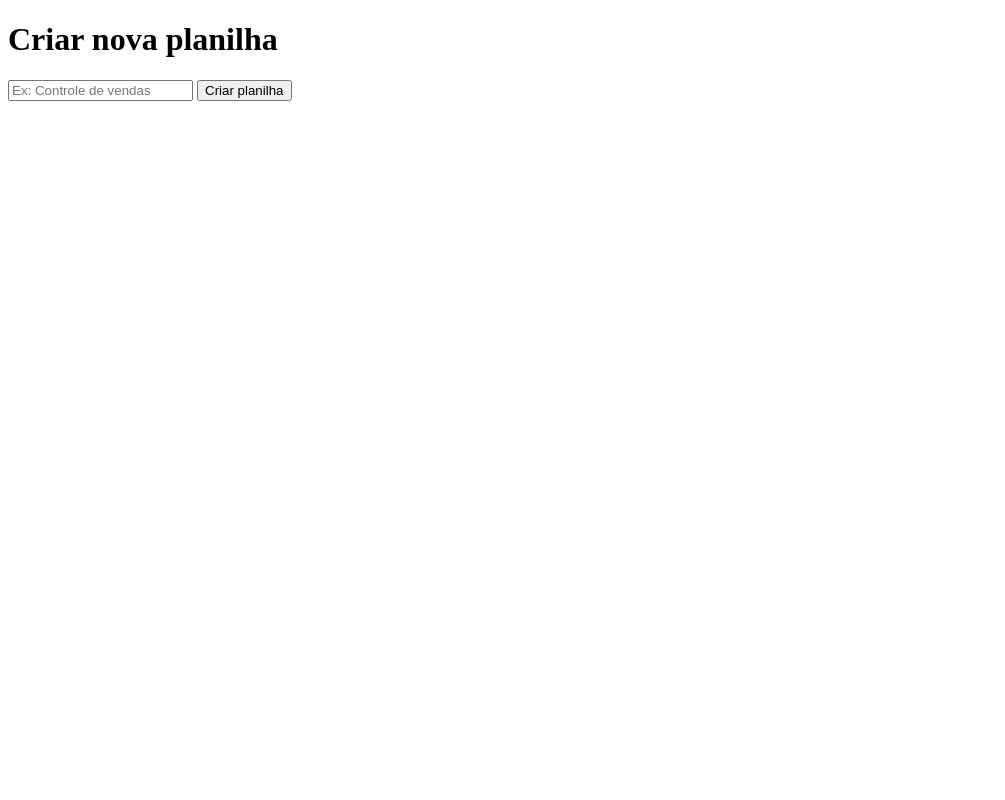
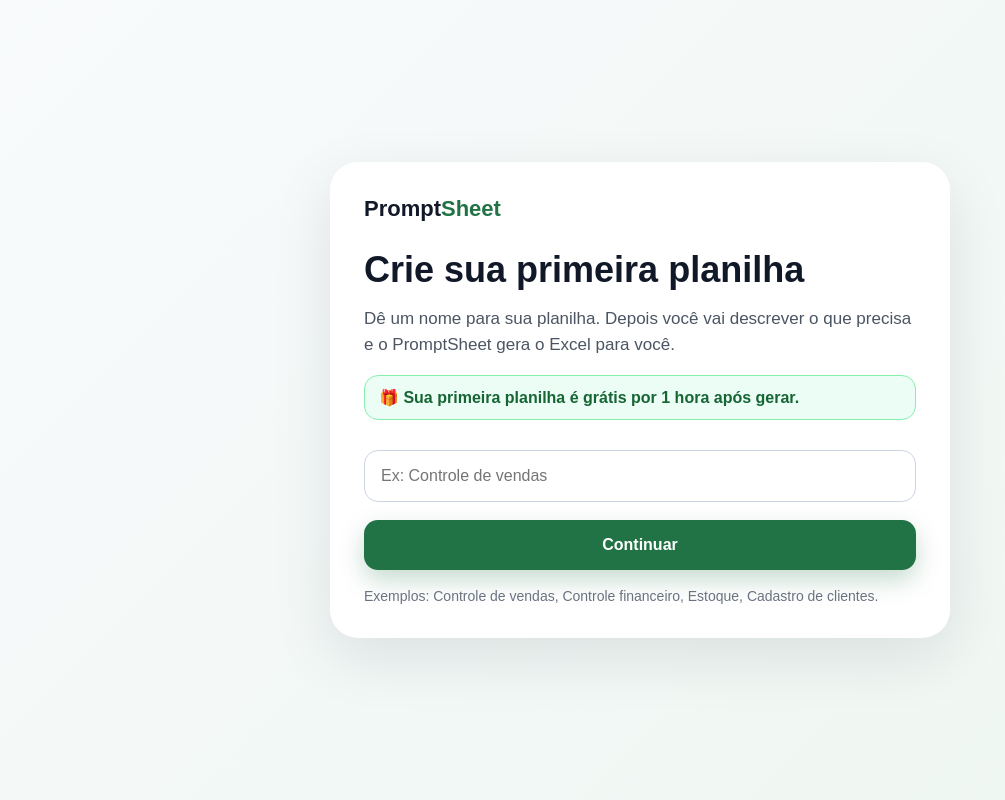
Before and after one commit to alessandronossa-lgtm/alessandronossa-lgtm, a Flask app: page /app in a window 1280 px wide. Shown: the whole page, without its empty margins (0-1005 px from the left). Run offline with Flask 3, Linux system fonts and the light colour scheme; the visitor is signed in with stand-in values (Sample User, id 1); data that the repository does not hold is empty; parts of the project's set-up code (start-up, migrations or seed data) failed here and were passed over.

Commit message:
Update app.html

```diff
--- a/templates/app.html
+++ b/templates/app.html
@@ -2,16 +2,128 @@
 <html lang="pt-br">
 <head>
   <meta charset="UTF-8">
-  <title>PromptSheet</title>
+  <title>Criar planilha | PromptSheet</title>
+  <meta name="viewport" content="width=device-width, initial-scale=1.0">
+
+  <style>
+    * { box-sizing: border-box; }
+
+    body {
+      margin: 0;
+      font-family: Arial, Helvetica, sans-serif;
+      background: linear-gradient(135deg, #f8fafc 0%, #eef7f1 100%);
+      color: #111827;
+    }
+
+    .page {
+      min-height: 100vh;
+      display: flex;
+      align-items: center;
+      justify-content: center;
+      padding: 28px 18px;
+    }
+
+    .card {
+      width: 100%;
+      max-width: 620px;
+      background: white;
+      border-radius: 28px;
+      padding: 34px;
+      box-shadow: 0 20px 60px rgba(15, 23, 42, 0.10);
+    }
+
+    .brand {
+      font-weight: 900;
+      font-size: 22px;
+      margin-bottom: 28px;
+    }
+
+    .brand span {
+      color: #217346;
+    }
+
+    h1 {
+      margin: 0 0 12px;
+      font-size: 36px;
+      line-height: 1.1;
+    }
+
+    p {
+      color: #4b5563;
+      font-size: 17px;
+      line-height: 1.5;
+    }
+
+    .free {
+      background: #ecfdf5;
+      border: 1px solid #86efac;
+      color: #166534;
+      padding: 12px 14px;
+      border-radius: 14px;
+      font-weight: bold;
+      margin: 18px 0;
+    }
+
+    input {
+      width: 100%;
+      padding: 16px;
+      border-radius: 14px;
+      border: 1px solid #cbd5e1;
+      font-size: 16px;
+      margin-top: 12px;
+    }
+
+    button {
+      width: 100%;
+      margin-top: 18px;
+      padding: 16px;
+      border: none;
+      border-radius: 14px;
+      background: #217346;
+      color: white;
+      font-size: 16px;
+      font-weight: 900;
+      cursor: pointer;
+      box-shadow: 0 10px 24px rgba(33, 115, 70, 0.25);
+    }
+
+    .hint {
+      margin-top: 18px;
+      font-size: 14px;
+      color: #6b7280;
+    }
+
+    @media (max-width: 700px) {
+      .card { padding: 24px; border-radius: 22px; }
+      h1 { font-size: 30px; }
+    }
+  </style>
 </head>
+
 <body>
+  <div class="page">
+    <div class="card">
+      <div class="brand">Prompt<span>Sheet</span></div>
 
-  <h1>Criar nova planilha</h1>
+      <h1>Crie sua primeira planilha</h1>
 
-  <form method="POST">
-    <input name="nome" placeholder="Ex: Controle de vendas">
-    <button type="submit">Criar planilha</button>
-  </form>
+      <p>
+        Dê um nome para sua planilha. Depois você vai descrever o que precisa e o PromptSheet gera o Excel para você.
+      </p>
 
+      <div class="free">
+        🎁 Sua primeira planilha é grátis por 1 hora após gerar.
+      </div>
+
+      <form method="POST">
+        <input name="nome" placeholder="Ex: Controle de vendas" required>
+        <button type="submit">Continuar</button>
+      </form>
+
+      <div class="hint">
+        Exemplos: Controle de vendas, Controle financeiro, Estoque, Cadastro de clientes.
+      </div>
+    </div>
+  </div>
 </body>
 </html>
```
